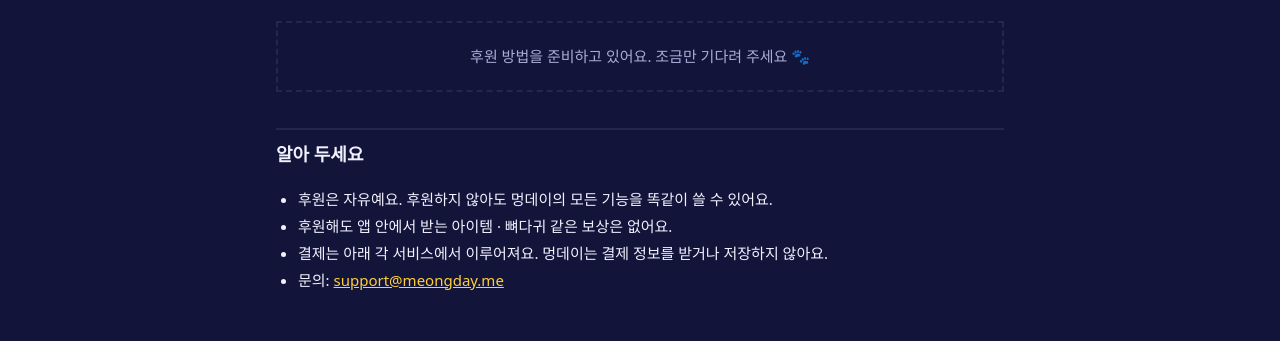
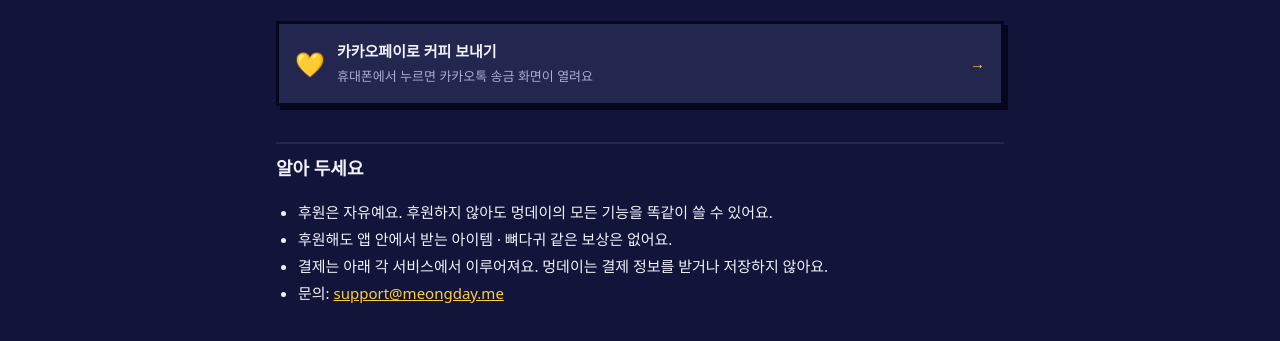
Before and after one commit to makhee/meongday-landing, a plain HTML site: page coffee.html in a window 1280 px wide. Shown: the part 245-586 px from the top of the page. Drawn offline with Linux system fonts and the light colour scheme.

Commit message:
Coffee page: add KakaoPay link, drop discontinued Toss ID
Co-Authored-By: Claude Opus 5.5 <noreply@anthropic.com>

```diff
--- a/coffee.html
+++ b/coffee.html
@@ -48,8 +48,7 @@
 <script>
   // 후원 방법: 주소를 넣은 것만 보여요. 비어 있으면 "준비 중"
   const WAYS = [
-    { icon: '💙', name: '토스로 보내기', sub: '토스 앱에서 바로', url: '' },
-    { icon: '💛', name: '카카오페이로 보내기', sub: '카카오페이 송금', url: '' },
+    { icon: '💛', name: '카카오페이로 커피 보내기', sub: '휴대폰에서 누르면 카카오톡 송금 화면이 열려요', url: 'https://qr.kakaopay.com/Ej841HWmY' },
     { icon: '☕', name: 'Buy Me a Coffee', sub: '해외 카드 · 페이팔', url: '' },
   ];
   const box = document.getElementById('ways');
```
